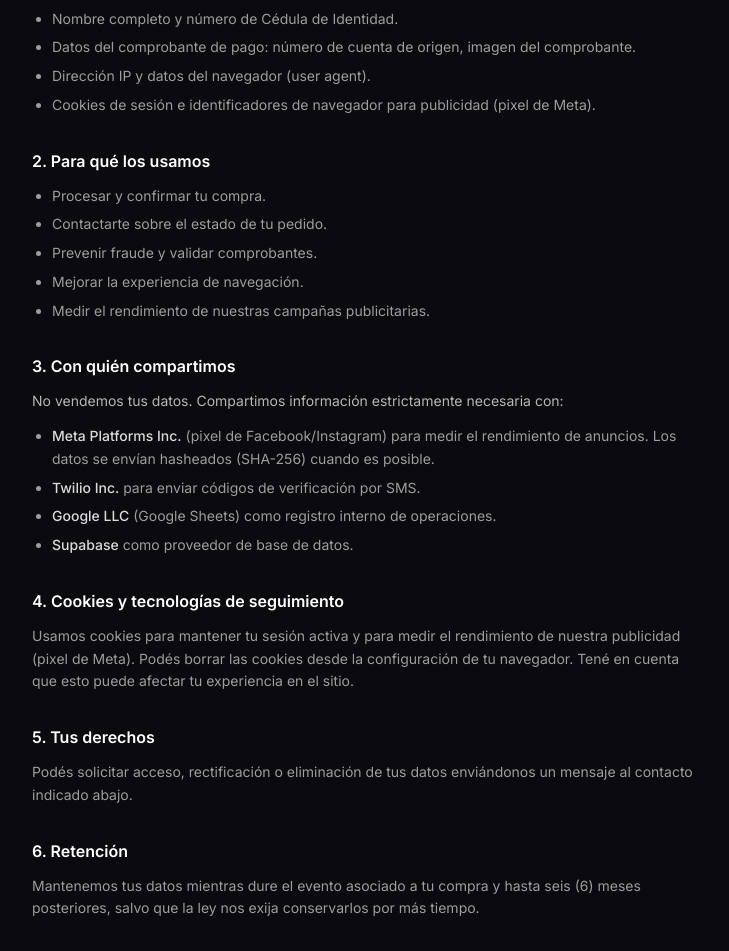
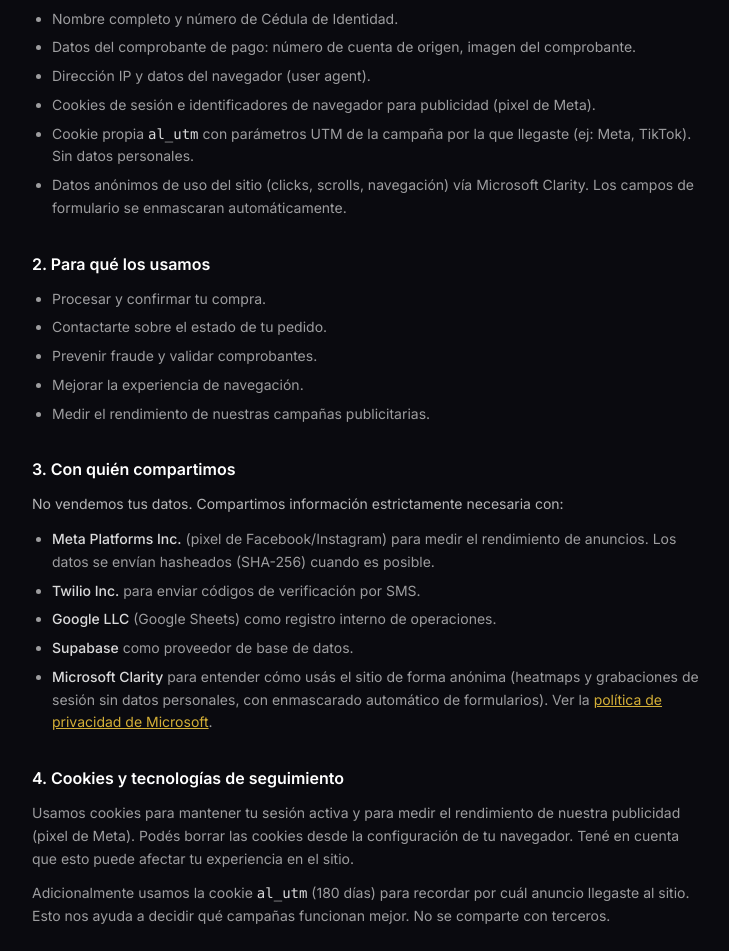
Before and after one commit to miangui421/autolandia-web, a Next.js app: page /privacidad in a window 1280 px wide. Shown: the part 261-1212 px from the top of the page, without its empty margins (272-1001 px from the left). Built offline with nearby package versions, Linux system fonts and the light colour scheme; no server answers.

Commit message:
docs(privacidad): add section about Clarity + al_utm cookie

```diff
--- a/app/privacidad/page.tsx
+++ b/app/privacidad/page.tsx
@@ -15,7 +15,7 @@ export default function PrivacidadPage() {
             Política de privacidad
           </h1>
           <p className="text-xs text-white/40">
-            Última actualización: 22 de abril de 2026
+            Última actualización: 24 de abril de 2026
           </p>
         </header>
 
@@ -32,6 +32,14 @@ export default function PrivacidadPage() {
             <li>Datos del comprobante de pago: número de cuenta de origen, imagen del comprobante.</li>
             <li>Dirección IP y datos del navegador (user agent).</li>
             <li>Cookies de sesión e identificadores de navegador para publicidad (pixel de Meta).</li>
+            <li>
+              Cookie propia <code className="text-white/85">al_utm</code> con parámetros UTM de
+              la campaña por la que llegaste (ej: Meta, TikTok). Sin datos personales.
+            </li>
+            <li>
+              Datos anónimos de uso del sitio (clicks, scrolls, navegación) vía Microsoft Clarity.
+              Los campos de formulario se enmascaran automáticamente.
+            </li>
           </ul>
         </section>
 
@@ -73,6 +81,20 @@ export default function PrivacidadPage() {
               <span className="text-white/85 font-medium">Supabase</span>{' '}
               como proveedor de base de datos.
             </li>
+            <li>
+              <span className="text-white/85 font-medium">Microsoft Clarity</span>{' '}
+              para entender cómo usás el sitio de forma anónima (heatmaps y grabaciones
+              de sesión sin datos personales, con enmascarado automático de formularios).
+              Ver la{' '}
+              <a
+                href="https://privacy.microsoft.com/privacystatement"
+                target="_blank"
+                rel="noopener noreferrer"
+                className="text-[#d4af37] hover:text-[#f5d76e] transition-colors underline"
+              >
+                política de privacidad de Microsoft
+              </a>.
+            </li>
           </ul>
         </section>
 
@@ -80,11 +102,16 @@ export default function PrivacidadPage() {
           <h2 className="text-base font-semibold text-white mb-3">
             4. Cookies y tecnologías de seguimiento
           </h2>
-          <p className="text-white/60">
+          <p className="text-white/60 mb-3">
             Usamos cookies para mantener tu sesión activa y para medir el rendimiento
             de nuestra publicidad (pixel de Meta). Podés borrar las cookies desde la
             configuración de tu navegador. Tené en cuenta que esto puede afectar tu
             experiencia en el sitio.
+          </p>
+          <p className="text-white/60">
+            Adicionalmente usamos la cookie <code className="text-white/85">al_utm</code>{' '}
+            (180 días) para recordar por cuál anuncio llegaste al sitio. Esto nos ayuda a
+            decidir qué campañas funcionan mejor. No se comparte con terceros.
           </p>
         </section>
 
```
